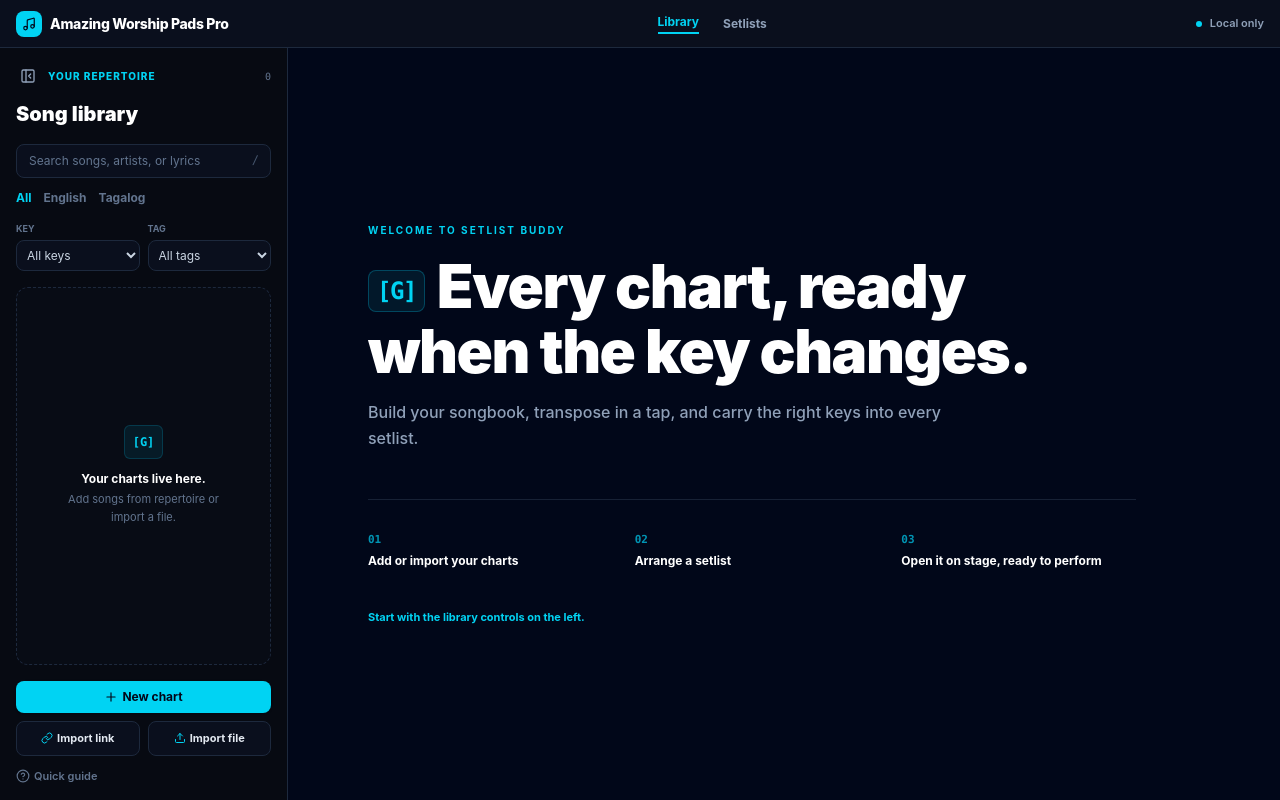
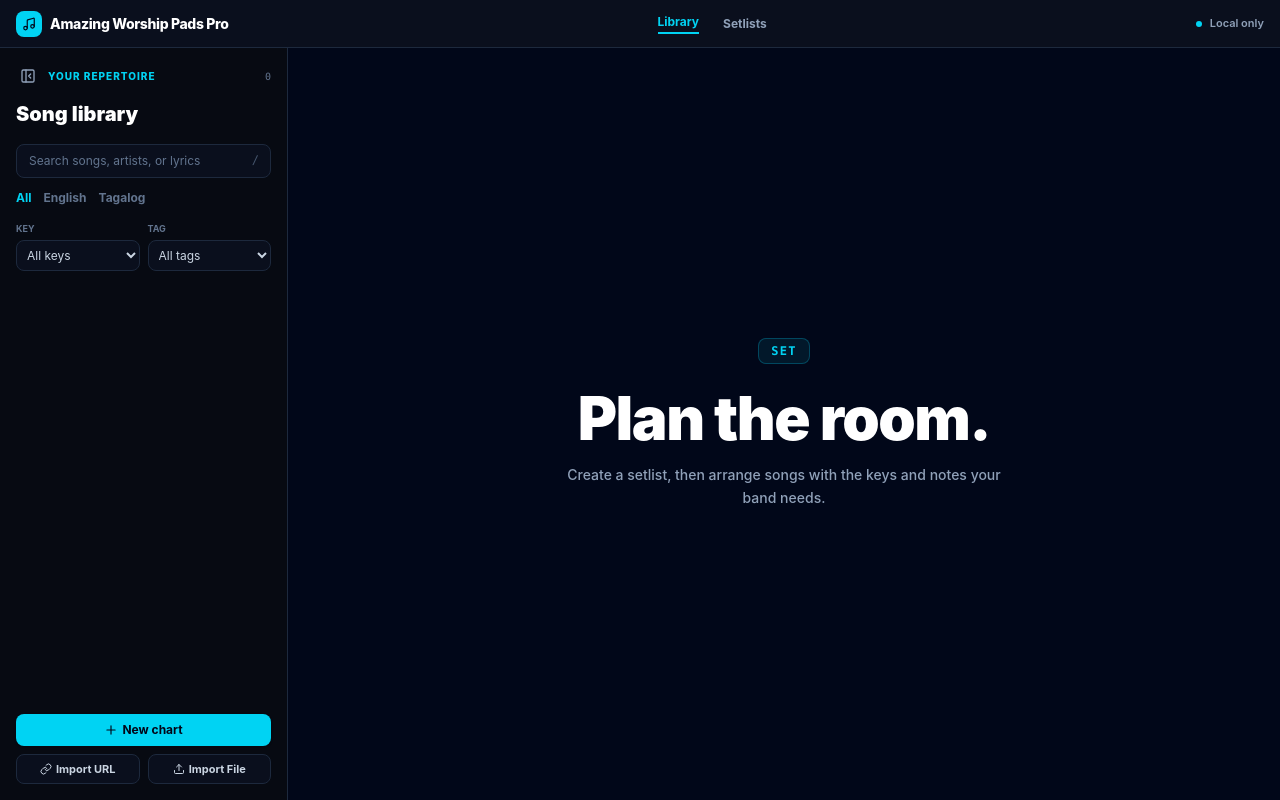
Before and after one commit to Shun0516/amazing-worship-pads-pro, a React (Vite) app: page / in a window 1280 px wide. Built offline with nearby package versions, Linux system fonts and the light colour scheme.

Commit message:
Update App.jsx

```diff
--- a/src/App.jsx
+++ b/src/App.jsx
@@ -1,7 +1,7 @@
 import React, { useState, useEffect, useRef } from 'react';
 import EmptyLandingState from './components/EmptyLandingState';
 import SongViewer from './components/SongViewer';
-import SharedSongViewer from './components/SharedSongViewer';
+import SharedSongView from './components/SharedSongView';
 import SongEditor from './components/SongEditor';
 import SetlistManager from './components/SetlistManager';
 import LiveModeViewer from './components/LiveModeViewer';
@@ -32,6 +32,7 @@ export default function App() {
   // Full screen Live Mode & Shared View State
   const [isLiveModeOpen, setIsLiveModeOpen] = useState(false);
   const [isSharedView, setIsSharedView] = useState(false);
+  const [isSharedSongView, setIsSharedSongView] = useState(false);
   const [sharedSongData, setSharedSongData] = useState(null);
 
   // Full screen Editor State
@@ -65,9 +66,15 @@ export default function App() {
 
   // Handle URL share check for clean slugs or legacy shared params
   useEffect(() => {
-    // Check if the current URL path contains /share/
+    // Check if the current URL path contains setlist /share/
     if (window.location.pathname.includes('/share/')) {
       setIsSharedView(true);
+      return;
+    }
+
+    // Check if the current URL path contains individual song /song-share/
+    if (window.location.pathname.includes('/song-share/')) {
+      setIsSharedSongView(true);
       return;
     }
 
@@ -286,7 +293,12 @@ export default function App() {
     reader.readAsText(file);
   };
 
-  // IF RECEIVING A SHARED SINGLE SONG LINK
+  // IF RECEIVING A DATABASE-DRIVEN SHORT SONG LINK
+  if (isSharedSongView) {
+    return <SharedSongView />;
+  }
+
+  // IF RECEIVING A LEGACY BASE64 SHARED SINGLE SONG LINK
   if (sharedSongData) {
     return <SharedSongViewer songData={sharedSongData} />;
   }
@@ -523,44 +535,46 @@ export default function App() {
                     </div>
                   </div>
 
-                  {filteredSongs.length > 0 ? (
-                    <div className="flex-1 space-y-2 mb-4 overflow-y-auto pr-1">
-                      {filteredSongs.map(s => (
+                  {/* SONG LIST ITEMS IN SIDEBAR */}
+                  <div className="flex-1 overflow-y-auto space-y-1 pr-1 mb-3">
+                    {filteredSongs.map(song => (
                       <div
-                          key={s.id}
-                          onClick={() => setActiveSongId(s.id)}
-                          className={`p-3 rounded-lg border cursor-pointer transition-colors ${
-                            activeSongId === s.id
-                              ? 'bg-cyan-950/30 border-cyan-500/40'
-                              : 'bg-[#0a0f1d]/50 border-slate-800/80 hover:bg-[#0a0f1d]'
+                        key={song.id}
+                        onClick={() => setActiveSongId(song.id)}
+                        className={`p-2.5 rounded-lg cursor-pointer transition-colors flex items-center justify-between ${
+                          activeSongId === song.id
+                            ? 'bg-cyan-950/40 border border-cyan-500/40 text-white'
+                            : 'hover:bg-slate-900/60 text-slate-300'
                         }`}
                       >
-                          <div className="flex items-center justify-between mb-1">
-                            <h4 className="text-xs font-bold text-white truncate">{s.title}</h4>
-                            <span className="text-[10px] font-mono font-bold text-cyan-400 px-1.5 py-0.5 bg-cyan-950/60 rounded">
-                              {s.key}
+                        <div className="truncate pr-2">
+                          <h4 className="text-xs font-bold truncate">{song.title}</h4>
+                          <p className="text-[10px] text-slate-500 truncate">{song.artist || 'Unknown artist'}</p>
+                        </div>
+                        {song.key && (
+                          <span className="px-1.5 py-0.5 bg-slate-900 border border-slate-800 rounded text-[10px] font-mono text-cyan-400 shrink-0">
+                            {song.key}
                           </span>
-                          </div>
-                          <p className="text-[11px] text-slate-400 truncate">{s.artist || 'Unknown Artist'}</p>
+                        )}
                       </div>
                     ))}
                   </div>
-                  ) : (
-                    <div className="flex-1 flex flex-col items-center justify-center text-center p-4 border border-dashed border-slate-800 rounded-xl mb-4 bg-[#0a0f1d]/40">
-                      <span className="p-2 bg-cyan-950/40 text-cyan-400 font-mono font-bold text-xs rounded-md mb-3 border border-cyan-500/20">
-                        [G]
-                      </span>
-                      <h3 className="text-xs font-bold text-white mb-1">Your charts live here.</h3>
-                      <p className="text-[11px] text-slate-500 leading-relaxed max-w-[180px]">
-                        Add songs from repertoire or import a file.
-                      </p>
-                    </div>
-                  )}
 
-                  <div className="space-y-2 mb-3 mt-auto">
+                  <div className="space-y-2 mt-auto">
                     <button
                       onClick={() => {
-                        setEditingSong(null);
+                        setEditingSong({
+                          id: 'song-' + Date.now(),
+                          title: '',
+                          artist: '',
+                          key: 'G',
+                          capo: '0',
+                          timeSignature: '4/4',
+                          tempo: '120',
+                          language: 'English',
+                          sourceType: 'custom chart',
+                          chordPro: '{title: }\n{key: G}\n\n[G]Enter your chords [C]here'
+                        });
                         setIsEditorOpen(true);
                       }}
                       className="w-full py-2 bg-cyan-400 hover:bg-white text-slate-950 font-bold text-xs rounded-lg transition-colors flex items-center justify-center gap-1 shadow"
@@ -572,28 +586,20 @@ export default function App() {
                       <button
                         onClick={handleImportLink}
                         disabled={isImporting}
-                        className="py-2 bg-[#0a0f1d] hover:bg-slate-800 border border-slate-800 text-slate-200 font-bold text-[11px] rounded-lg transition-colors flex items-center justify-center gap-1"
+                        className="py-1.5 bg-[#0a0f1d] hover:bg-slate-800 border border-slate-800 text-slate-300 font-bold text-[11px] rounded-lg transition-colors flex items-center justify-center gap-1"
                       >
-                        {isImporting ? (
-                          <Loader2 className="w-3 h-3 text-cyan-400 animate-spin" />
-                        ) : (
-                          <LinkIcon className="w-3 h-3 text-cyan-400" />
-                        )}
-                        Import link
+                        {isImporting ? <Loader2 className="w-3 h-3 animate-spin text-cyan-400" /> : <LinkIcon className="w-3 h-3" />}
+                        Import URL
                       </button>
-
                       <button
-                        onClick={() => setIsFileModalOpen(true)}
-                        className="py-2 bg-[#0a0f1d] hover:bg-slate-800 border border-slate-800 text-slate-200 font-bold text-[11px] rounded-lg transition-colors flex items-center justify-center gap-1"
+                        onClick={() => fileInputRef.current?.click()}
+                        className="py-1.5 bg-[#0a0f1d] hover:bg-slate-800 border border-slate-800 text-slate-300 font-bold text-[11px] rounded-lg transition-colors flex items-center justify-center gap-1"
                       >
-                        <Upload className="w-3 h-3 text-cyan-400" /> Import file
+                        <Upload className="w-3 h-3" />
+                        Import File
                       </button>
                     </div>
                   </div>
-
-                  <button className="text-[11px] font-semibold text-slate-500 hover:text-cyan-400 flex items-center gap-1 self-start transition-colors">
-                    <HelpCircle className="w-3.5 h-3.5" /> Quick guide
-                  </button>
                 </div>
               )}
 
@@ -601,65 +607,52 @@ export default function App() {
           )}
         </aside>
 
-        {/* MAIN VIEW AREA */}
-        <main className="flex-1 flex overflow-hidden">
+        {/* MAIN CONTENT WORKSPACE */}
+        <main className="flex-1 flex flex-col bg-[#010719] overflow-hidden">
           {activeTab === 'library' ? (
             activeSong ? (
               <SongViewer
                 song={activeSong}
-                onEdit={() => {
-                  setEditingSong(activeSong);
+                onEdit={(songToEdit) => {
+                  setEditingSong(songToEdit);
                   setIsEditorOpen(true);
                 }}
-                onDelete={() => handleDeleteSong(activeSong.id)}
+                onDelete={handleDeleteSong}
               />
             ) : (
-              <EmptyLandingState view="library" />
+              <EmptyLandingState
+                onNewSong={() => {
+                  setEditingSong({
+                    id: 'song-' + Date.now(),
+                    title: '',
+                    artist: '',
+                    key: 'G',
+                    capo: '0',
+                    timeSignature: '4/4',
+                    tempo: '120',
+                    language: 'English',
+                    sourceType: 'custom chart',
+                    chordPro: '{title: }\n{key: G}\n\n[G]Enter your chords [C]here'
+                  });
+                  setIsEditorOpen(true);
+                }}
+                onImportLink={handleImportLink}
+                onImportFile={() => fileInputRef.current?.click()}
+              />
             )
           ) : (
             <SetlistManager
-              setlist={activeSetlist}
               setlists={setlists}
               setSetlists={setSetlists}
-              librarySongs={songs}
               activeSetlistId={activeSetlistId}
               setActiveSetlistId={setActiveSetlistId}
+              librarySongs={songs}
+              onOpenLiveMode={() => setIsLiveModeOpen(true)}
             />
           )}
         </main>
+
       </div>
-
-      {/* FILE IMPORT MODAL */}
-      {isFileModalOpen && (
-        <div className="fixed inset-0 z-50 flex items-center justify-center bg-black/80 backdrop-blur-sm p-4">
-          <div className="bg-[#0f141e] border border-slate-800 w-full max-w-sm rounded-xl p-6 relative">
-            <button
-              onClick={() => setIsFileModalOpen(false)}
-              className="absolute top-4 right-4 text-slate-400 hover:text-white"
-            >
-              <X className="w-4 h-4" />
-            </button>
-            <h3 className="text-sm font-bold text-white mb-2">Import File</h3>
-            <p className="text-xs text-slate-400 mb-4">
-              Select a text or ChordPro file (.txt, .pro, .chordpro, .chopro, .crd).
-            </p>
-            <button
-              onClick={() => fileInputRef.current?.click()}
-              className="w-full py-2 bg-cyan-400 hover:bg-white text-slate-950 font-bold text-xs rounded-lg transition-colors flex items-center justify-center gap-2"
-            >
-              <Upload className="w-4 h-4" /> Select File
-            </button>
-          </div>
-        </div>
-      )}
-
-      {/* AUTH MODAL */}
-      {isAuthModalOpen && (
-        <AuthModal
-          isOpen={isAuthModalOpen}
-          onClose={() => setIsAuthModalOpen(false)}
-        />
-      )}
 
     </div>
   );
```
Lines whose indentation alone changed are shown as unchanged.
